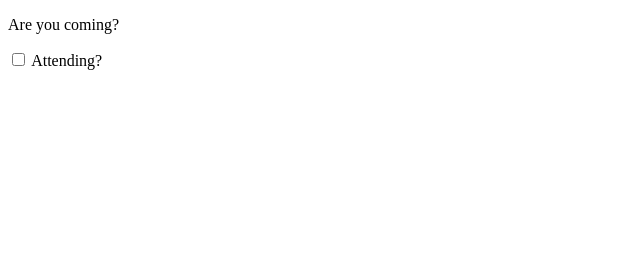
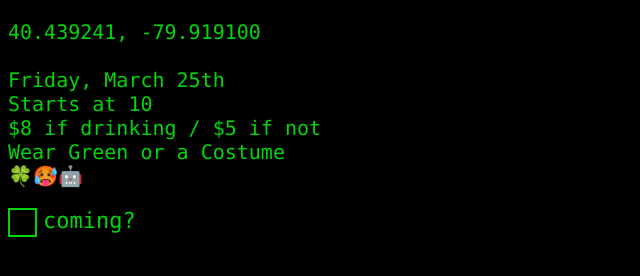
Before and after one commit to AidanNC/party_app, a website: page main.html in a window 1280 px wide. Shown: the whole page, without its empty margins (0-640 px from the left). Drawn offline with Linux system fonts and the light colour scheme.

Commit message:
Add files via upload

```diff
--- a/main.css
+++ b/main.css
@@ -1,4 +1,81 @@
-.loginRegister {
-    margin: auto;
-    width: 30%;
+body {
+    background-color: #000000;
 }
+
+.center {
+
+    text-align: center;
+
+    }
+.text_color {
+    font-size: 20px;
+    font-family: "Lucida Console", monospace;
+    color: #00d60b;
+}
+.container {
+    display: block;
+    position: relative;
+    padding-left: 35px;
+    margin-bottom: 12px;
+    cursor: pointer;
+    font-size: 22px;
+    -webkit-user-select: none;
+    -moz-user-select: none;
+    -ms-user-select: none;
+    user-select: none;
+    }
+
+/* Hide the browser's default checkbox */
+.container input {
+position: absolute;
+opacity: 0;
+cursor: pointer;
+height: 0;
+width: 0;
+}
+
+/* Create a custom checkbox */
+.checkmark {
+position: absolute;
+left:0;
+height: 25px;
+width: 25px;
+background-color: rgb(0, 0, 0);
+border: solid #00d60b;
+border-width: 2px 2px 2px 2px;
+}
+
+/* On mouse-over, add a grey background color */
+.container:hover input ~ .checkmark {
+background-color: #00d60b;
+}
+
+/* When the checkbox is checked, add a blue background */
+.container input:checked ~ .checkmark {
+background-color: #02f72f;
+}
+
+/* Create the checkmark/indicator (hidden when not checked) */
+.checkmark:after {
+content: "";
+position: absolute;
+display: none;
+}
+
+/* Show the checkmark when checked */
+.container input:checked ~ .checkmark:after {
+display: block;
+}
+
+/* Style the checkmark/indicator */
+.container .checkmark:after {
+left: 9px;
+top: 5px;
+width: 5px;
+height: 10px;
+border: solid rgb(0, 0, 0);
+border-width: 0 4px 4px 0;
+-webkit-transform: rotate(45deg);
+-ms-transform: rotate(45deg);
+transform: rotate(45deg);
+}
--- a/main.html
+++ b/main.html
@@ -15,12 +15,24 @@
 
 <body>
 
-    <p>Are you coming?</p>
+    <div class="text_color">
+        <p>40.439241, -79.919100
+            <br>
+            <br>Friday, March 25th
+            <br>Starts at 10
+            <br>$8 if drinking / $5 if not
+            <br>Wear Green or a Costume
+            <br>🍀🥵🤖
+            </p>
 
-    <div>
+    </div>
+    <label class="container text_color">coming?
         <input type="checkbox" id="attending" name="attending_box">
-        <label for="scales">Attending?</label>
-      </div>
+        <span class="checkmark"></span>
+    </label>
+
+
+
 
 </body>
 
```
Also changed, not shown: secret.html (+4 -2 lines), server.js (+2 -5 lines).
